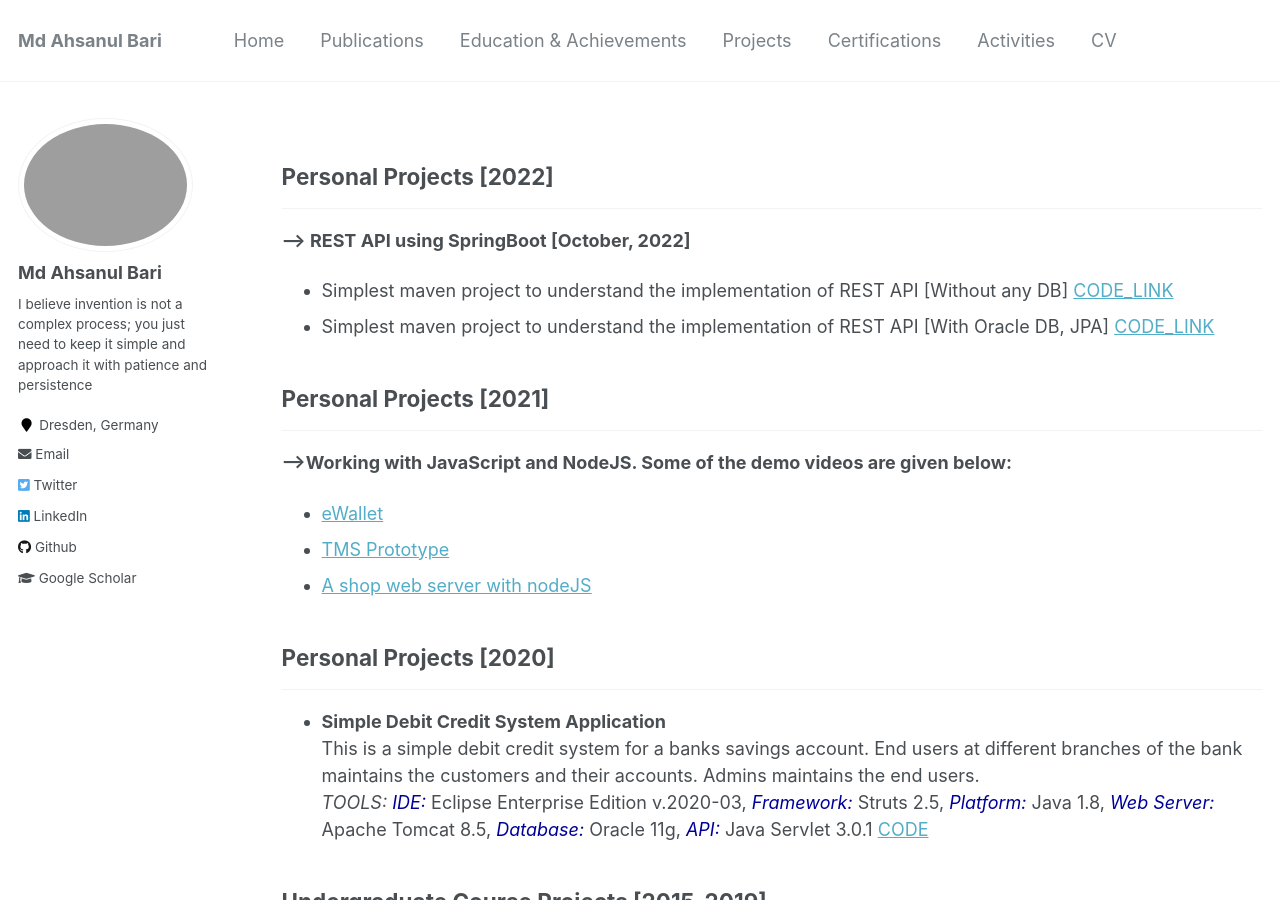
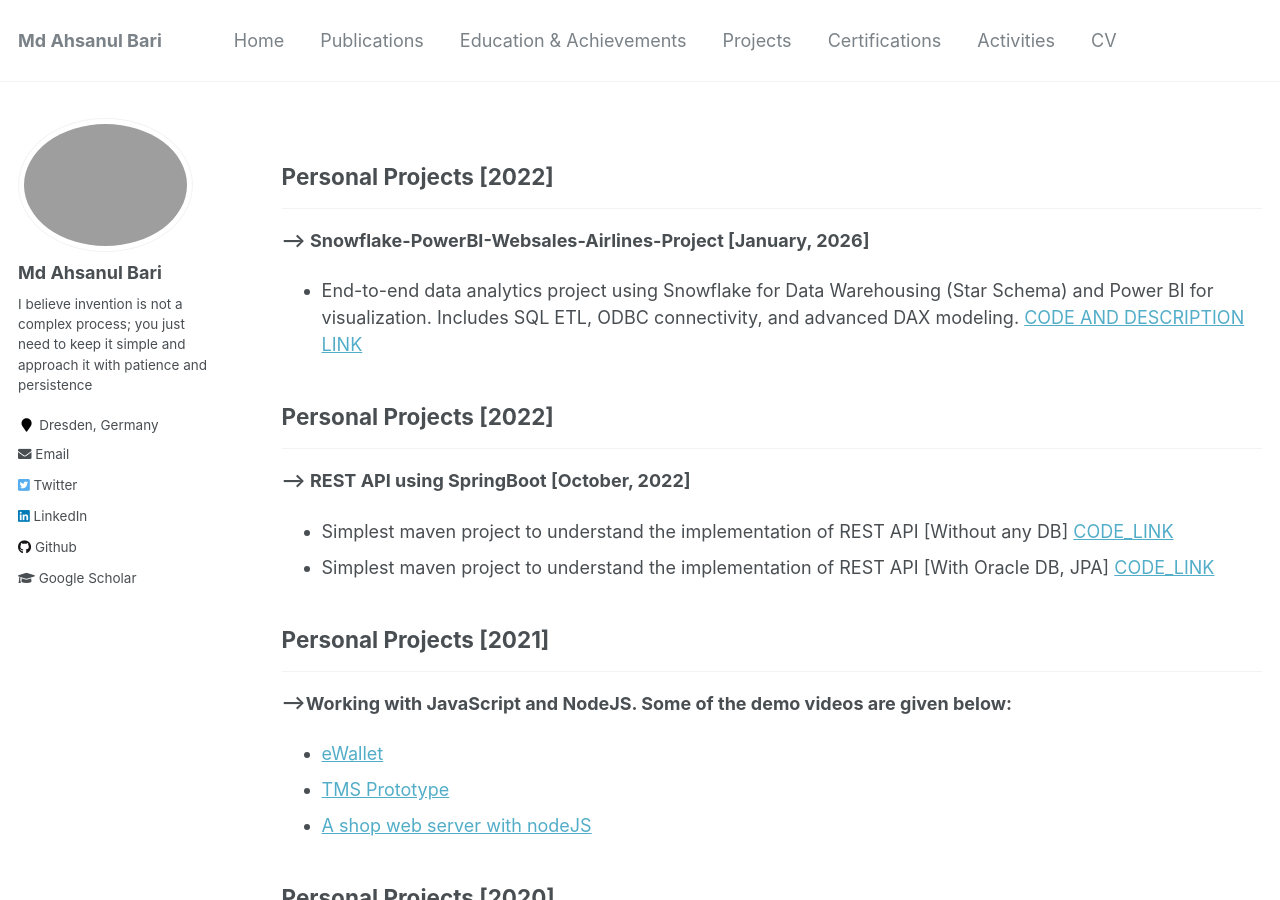
Before and after one commit to AhsanulBariRomi/ahsanul-bari.github.io, a Jekyll site: the page built from _pages/projects.md, in a window 1280 px wide and 900 px high. Built offline with Jekyll 4.4.1, drawn with Linux system fonts in a browser that asks for light colours.

Commit message:
Certificate and Project added

```diff
--- a/_pages/projects.md
+++ b/_pages/projects.md
@@ -4,6 +4,12 @@ title: ""
 permalink: /projects/
 author_profile: true
 ---
+## Personal Projects [2022]
+---
+<b>--> Snowflake-PowerBI-Websales-Airlines-Project [January, 2026] </b>
+
+- End-to-end data analytics project using Snowflake for Data Warehousing (Star Schema) and Power BI for visualization. Includes SQL ETL, ODBC connectivity, and advanced DAX modeling. [CODE AND DESCRIPTION LINK](https://github.com/AhsanulBariRomi/Simple_SpringBoot_REST) <br />
+
 ## Personal Projects [2022]
 ---
 <b>--> REST API using SpringBoot [October, 2022] </b>
```
Also changed, not shown: _pages/certification.md (+4 -0 lines).
